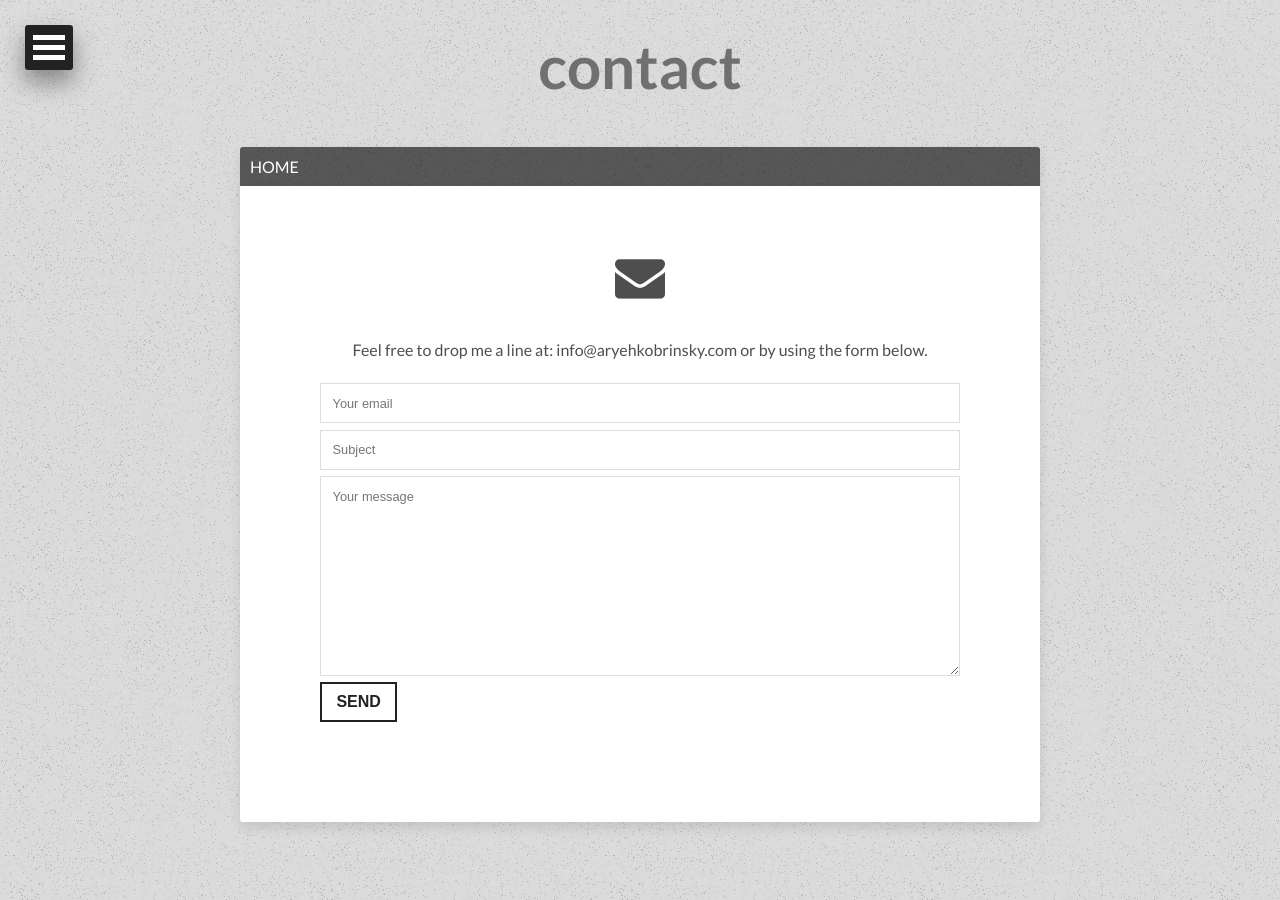
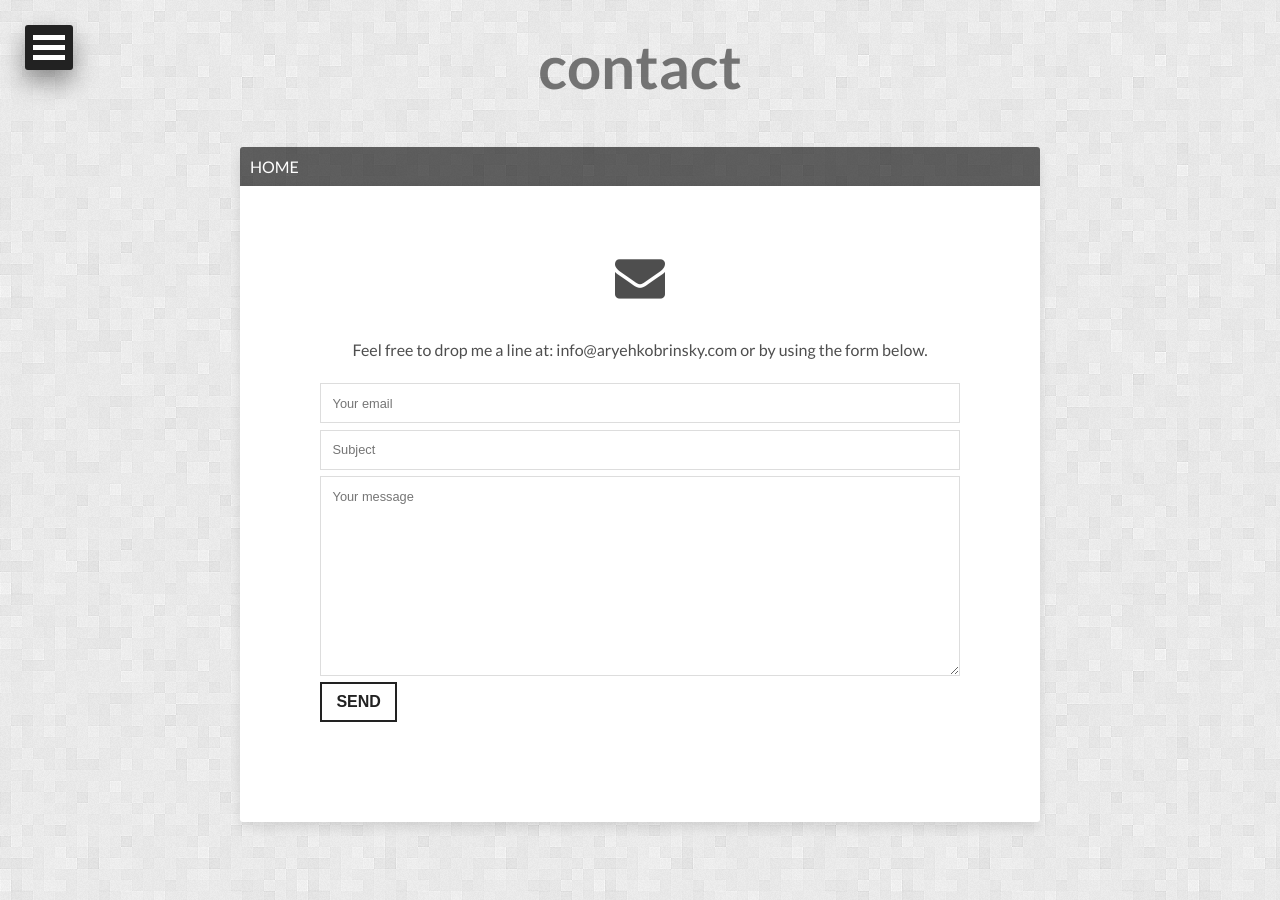
Before and after one commit to akobrinsky/akobrinsky.github.io, a Jekyll site: the page built from contact.md, in a window 1280 px wide. Built offline with Jekyll 4.4.1, drawn with Linux system fonts in a browser that asks for light colours; nearby versions of some CDN libraries.

Commit message:
bg edits

```diff
--- a/contact.md
+++ b/contact.md
@@ -2,7 +2,7 @@
 layout: page
 title: contact
 image:
- background: lightbg10.png
+ background: lightbg1.png
 share: false
 ---
 <div class="email-info">
```
Also changed, not shown: images.md (+1 -1 lines).
